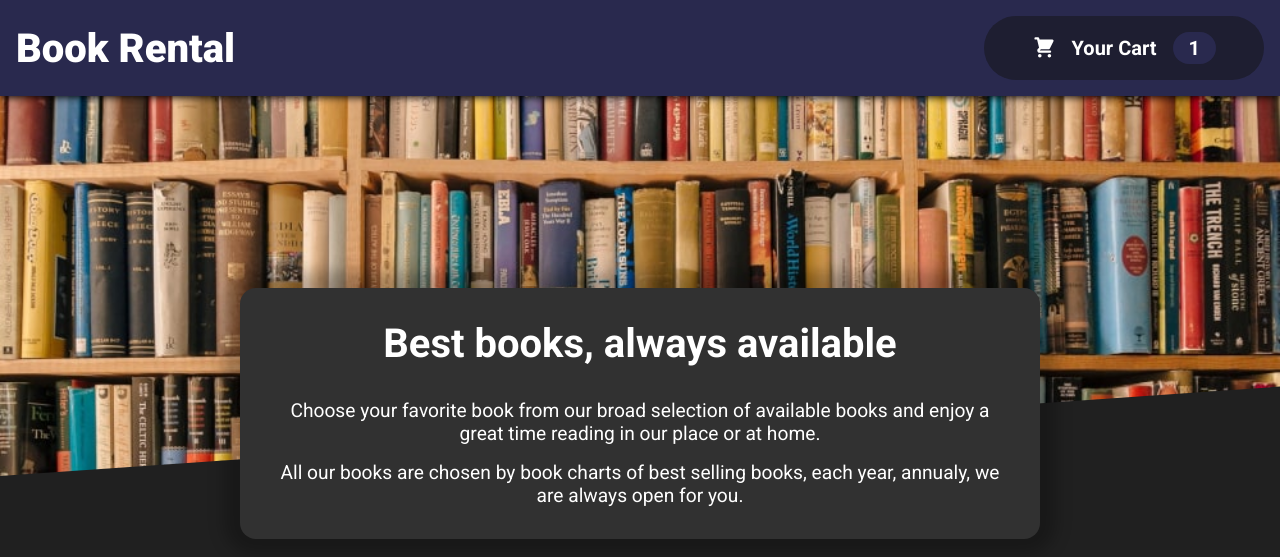
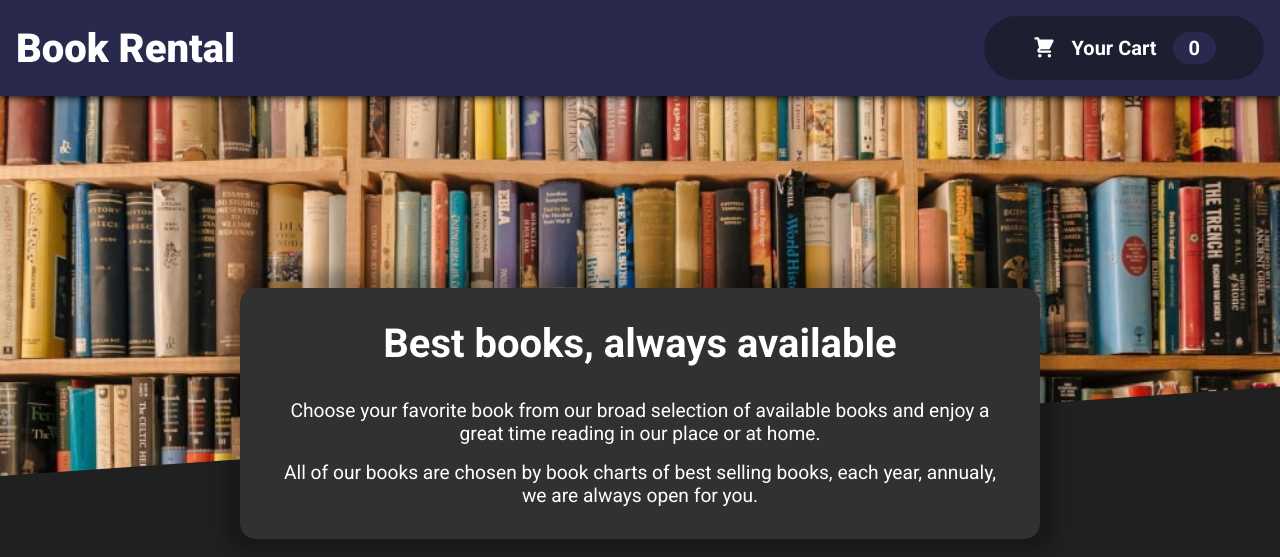
Before and after one commit to Szarlej4/react-books-cart, a React (Create React App) app: page / in a window 1280 px wide. Shown: the top 557 px of the page. Built offline with nearby package versions, Linux system fonts and the light colour scheme.

Commit message:
Added list in cart

```diff
--- a/src/components/Cart/Cart.js
+++ b/src/components/Cart/Cart.js
@@ -1,12 +1,15 @@
+import { useContext } from "react";
 import styles from "./Cart.module.css";
 import CartIcon from "../../assets/images/icons/CartIcon";
+import { CartContext } from "../../store/CartContext";
 
 const Cart = (props) => {
+	const ctx = useContext(CartContext);
 	return (
 		<div onClick={props.onCartClicked} className={styles.cart}>
 			<CartIcon />
 			<p className={styles.cart__text}>Your Cart</p>
-			<p className={styles.cart__amount}>1</p>
+			<p className={styles.cart__amount}>{ctx.orderedBooks.length}</p>
 		</div>
 	);
 };
--- a/src/components/Cart/Cart.module.css
+++ b/src/components/Cart/Cart.module.css
@@ -41,7 +41,7 @@
 	}
 }
 
-@media (max-width: 432px) {
+@media (max-width: 438px) {
 	.cart__text {
 		display: none;
 	}
--- a/src/components/UI/Modal.js
+++ b/src/components/Cart/CartModal.js
@@ -1,20 +1,20 @@
-import { useState } from "react";
+import { useContext } from "react";
 import { createPortal } from "react-dom";
-import Button from "./Button";
-import styles from "./Modal.module.css";
-
-// TODO: Create a cart in context
+import Button from "../UI/Button";
+import OrderedBookList from "../Books/OrderedBookList";
+import styles from "./CartModal.module.css";
+import { CartContext } from "../../store/CartContext";
 
 const Modal = (props) => {
-	const [cart, setCart] = useState([]);
+	const ctx = useContext(CartContext);
 	return createPortal(
 		<div className={styles.modal}>
-			{cart.length === 0 ? (
+			{ctx.orderedBooks.length === 0 ? (
 				<p className={styles.modalEmptyCart}>
 					Your cart is empty, maybe consider renting a book?
 				</p>
 			) : (
-				<div className={styles.modalInfo}></div>
+				<OrderedBookList />
 			)}
 			<div className={styles.modalButtons}>
 				<Button onClick={props.onButtonClicked}>Close</Button>
--- a/src/components/UI/Header.js
+++ b/src/components/UI/Header.js
@@ -3,7 +3,7 @@ import styles from "./Header.module.css";
 import library from "../../assets/images/library-background.jpg";
 import Cart from "../Cart/Cart";
 import Overlay from "./Overlay";
-import Modal from "./Modal";
+import CartModal from "../Cart/CartModal";
 
 const HeroText = () => {
 	return (
@@ -14,8 +14,8 @@ const HeroText = () => {
 				books and enjoy a great time reading in our place or at home.
 			</p>
 			<p className={styles.desc__desc}>
-				All our books are chosen by book charts of best selling books,
-				each year, annualy, we are always open for you.
+				All of our books are chosen by book charts of best selling
+				books, each year, annualy, we are always open for you.
 			</p>
 		</div>
 	);
@@ -34,7 +34,7 @@ const Header = () => {
 				<Overlay onOverlayClicked={switchCartVisibility} />
 			) : null}
 			{!isCartHidden ? (
-				<Modal onButtonClicked={switchCartVisibility} />
+				<CartModal onButtonClicked={switchCartVisibility} />
 			) : null}
 			<header>
 				<section className={styles.nav}>
--- /dev/null
+++ b/src/components/books/OrderedBookItem.js
@@ -0,0 +1,17 @@
+import { useContext } from "react";
+import { CartContext } from "../../store/CartContext";
+import styles from "./OrderedBookItem.module.css";
+
+const OrderedBookItem = (props) => {
+	const ctx = useContext(CartContext);
+	const { title, author, price } = ctx.availableBooks.find(
+		(book) => props.book.bookId === book.id,
+	);
+	return (
+		<li className={styles.bookItem}>
+			{title} {author} {price}
+		</li>
+	);
+};
+
+export default OrderedBookItem;
--- /dev/null
+++ b/src/components/books/OrderedBookList.js
@@ -0,0 +1,17 @@
+import { useContext } from "react";
+import styles from "./OrderedBookList.module.css";
+import { CartContext } from "../../store/CartContext";
+import OrderedBookItem from "./OrderedBookItem";
+
+const OrderedBookList = () => {
+	const ctx = useContext(CartContext);
+	return (
+		<ul className={styles.bookList}>
+			{ctx.orderedBooks.map((book) => (
+				<OrderedBookItem book={book} />
+			))}
+		</ul>
+	);
+};
+
+export default OrderedBookList;
--- a/src/store/CartContext.js
+++ b/src/store/CartContext.js
@@ -3,6 +3,7 @@ import Book from "../classes/Book";
 
 export const CartContext = createContext({
 	availableBooks: [],
+	orderedBooks: [],
 	onAddedBook: (book) => {},
 	onRemovedBook: (book) => {},
 	onChangedBookRentalTime: (book, amount) => {},
@@ -11,26 +12,26 @@ export const CartContext = createContext({
 export const CartContextProvider = (props) => {
 	const [orderedBooks, setOrderedBooks] = useState([]);
 
-	const addedBookHandler = (book) => {
+	const addedBookHandler = (bookId) => {
 		setOrderedBooks((orderedBooks) => [
 			{
-				book: book,
+				bookId: bookId,
 				rentalTime: 1,
 			},
 			...orderedBooks,
 		]);
 	};
 
-	const removedBookHandler = (book) => {
+	const removedBookHandler = (bookId) => {
 		setOrderedBooks((orderedBooks) =>
-			orderedBooks.filter((orderedBook) => orderedBook.book !== book),
+			orderedBooks.filter((orderedBook) => orderedBook.bookId !== bookId),
 		);
 	};
 
-	const changedBookRentalTimeHandler = (book, amount) => {
+	const changedBookRentalTimeHandler = (bookId, amount) => {
 		setOrderedBooks((orderedBooks) => {
 			orderedBooks.find(
-				(orderedBook) => orderedBook.book === book,
+				(orderedBook) => orderedBook.bookId === bookId,
 			).rentalTime = amount;
 			return orderedBooks;
 		});
@@ -50,6 +51,7 @@ export const CartContextProvider = (props) => {
 						1.79,
 					),
 				],
+				orderedBooks: orderedBooks,
 				onAddedBook: addedBookHandler,
 				onRemovedBook: removedBookHandler,
 				onChangedBookRentalTime: changedBookRentalTimeHandler,
```
Also changed, not shown: src/components/Cart/CartModal.module.css (renamed from src/components/UI/Modal.module.css), src/components/books/OrderedBookItem.module.css (added), src/components/books/OrderedBookList.module.css (added).
